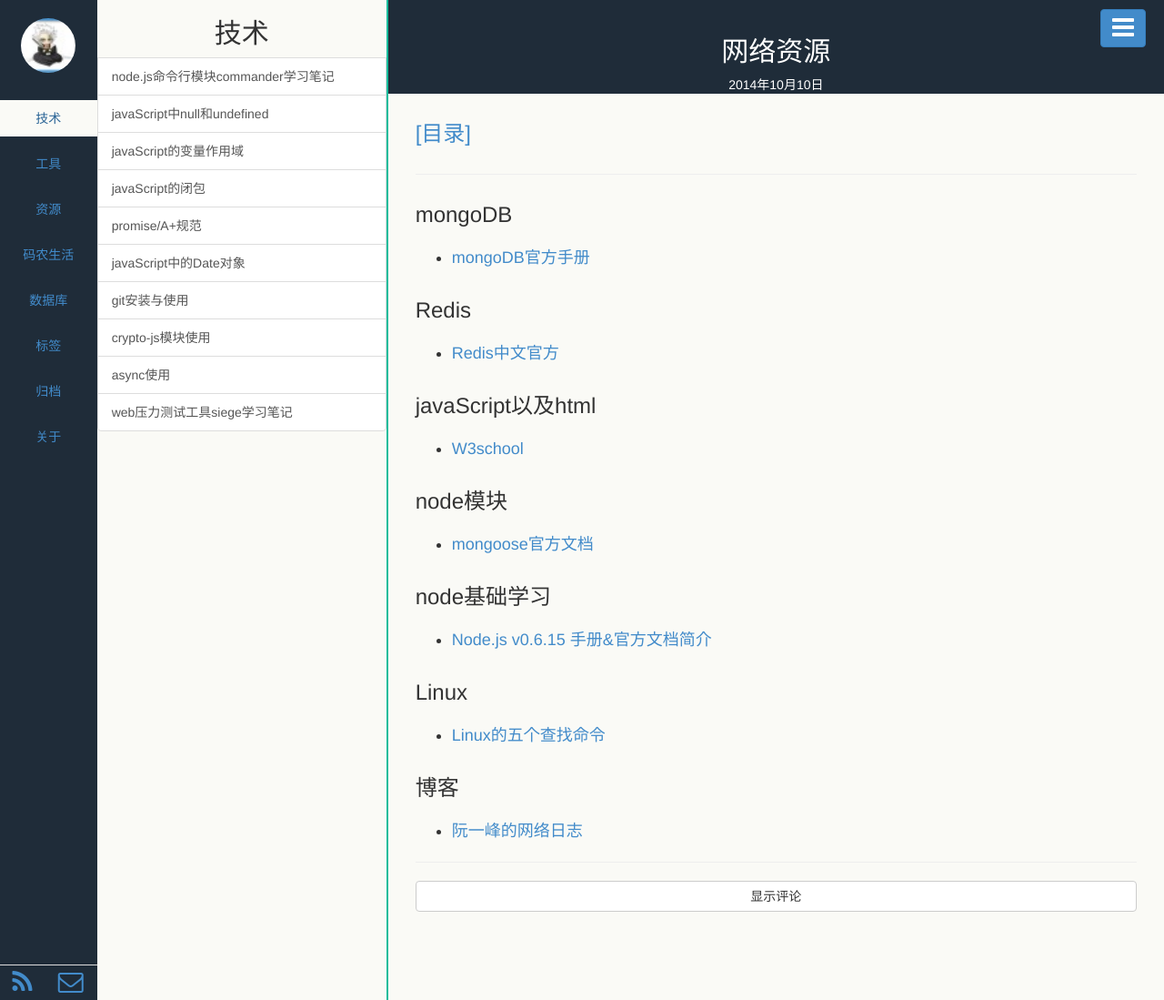
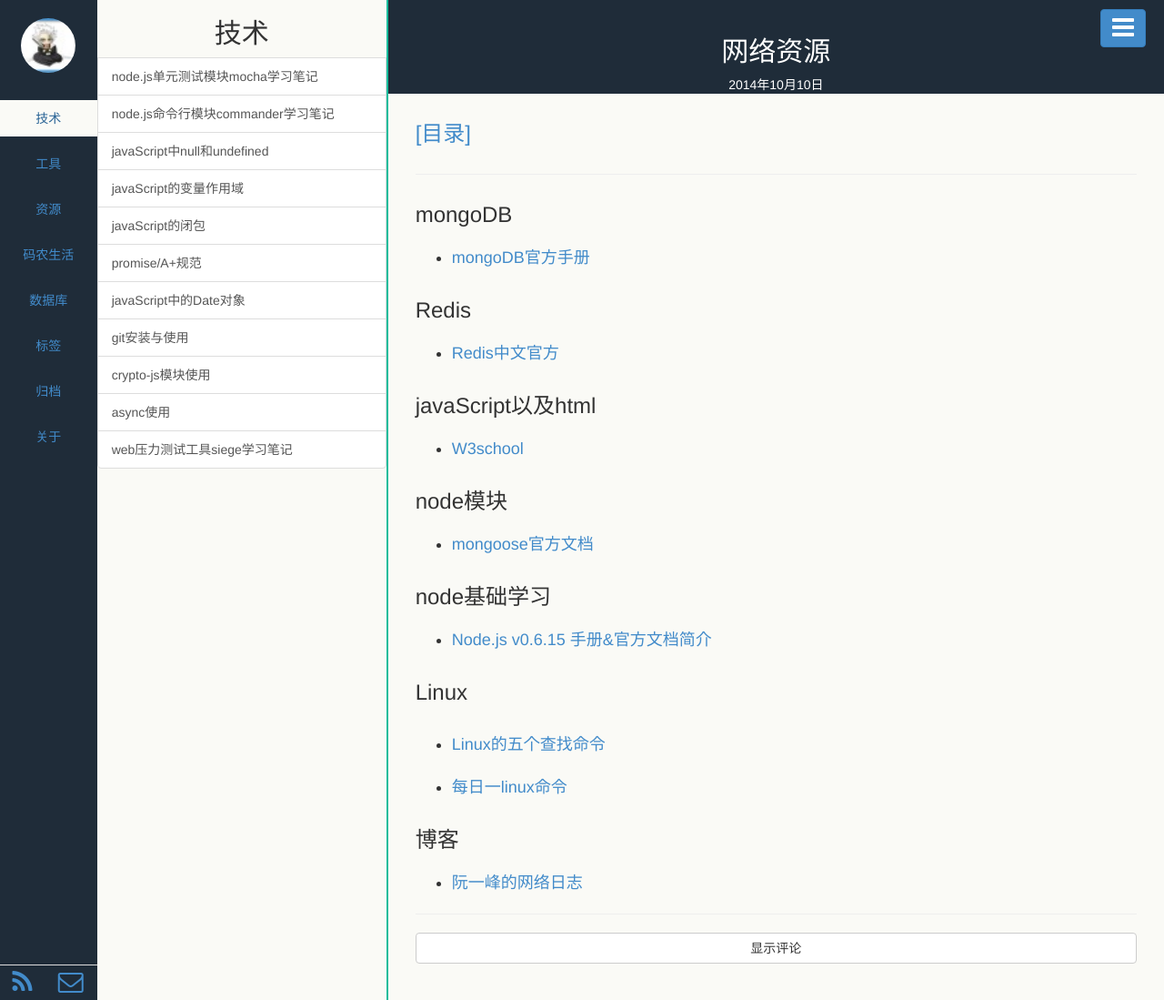
Before and after one commit to zc001/zc001.github.com, a Jekyll site: the page built from _posts/2014-10-10-web-resource.md, in a window 1280 px wide. Shown: the whole page at 91% size. Built offline with Jekyll 4.4.1, drawn with Linux system fonts in a browser that asks for light colours; Markdown is read by kramdown in place of the engine named in the settings; some of the changed lines change nothing that is shown.

Commit message:
添加单元测试博客

```diff
--- a/_posts/2014-10-10-web-resource.md
+++ b/_posts/2014-10-10-web-resource.md
@@ -29,6 +29,8 @@ description: 各类网络资源
 
 * [Linux的五个查找命令](http://www.ruanyifeng.com/blog/2009/10/5_ways_to_search_for_files_using_the_terminal.html)
 
+* [每日一linux命令](http://www.cnblogs.com/peida/tag/%E6%AF%8F%E6%97%A5%E4%B8%80linux%E5%91%BD%E4%BB%A4/)
+
 ### 博客
 
 * [阮一峰的网络日志](http://www.ruanyifeng.com/blog/)
--- /dev/null
+++ b/_posts/2014-10-22-mocha.md
@@ -0,0 +1,16 @@
+---
+layout: post
+title: node.js单元测试模块mocha学习笔记
+category: 技术
+tags: node模块
+description: 记录学习使用node.js的单元测试模块mocha
+---
+单元测试是做项目实现流程化、规范化的一个重要步骤，之前我在做完API没有经过自测，跟客户端联调的时候就会因为各种各样低级错误严重影响效率。在大哥的带领下，引入mocha单元测试框架，极大程度上避免了这些问题。
+
+## 概述
+
+安装和使用入门在mocha的官网上写的都很详细，WTF，写到这里真的好纠结啊，真的真的没法多写啊，因为真的真的很详细啊，额，还是看官方说明吧：[http://mochajs.org/](http://mochajs.org/)
+
+## 使用
+
+涉及到单元测试，就不得不提断言，虽然可以用node.js官方提供的assert断言模块，嗯，mocha官方例子也是这么用的，不过should模块提供的功能更加丰富一些，那个，同上，人家自己的主页讲的很详细，也很简单，真的没有必要在复述一次 [https://github.com/shouldjs/should.js](https://github.com/shouldjs/should.js)
```
